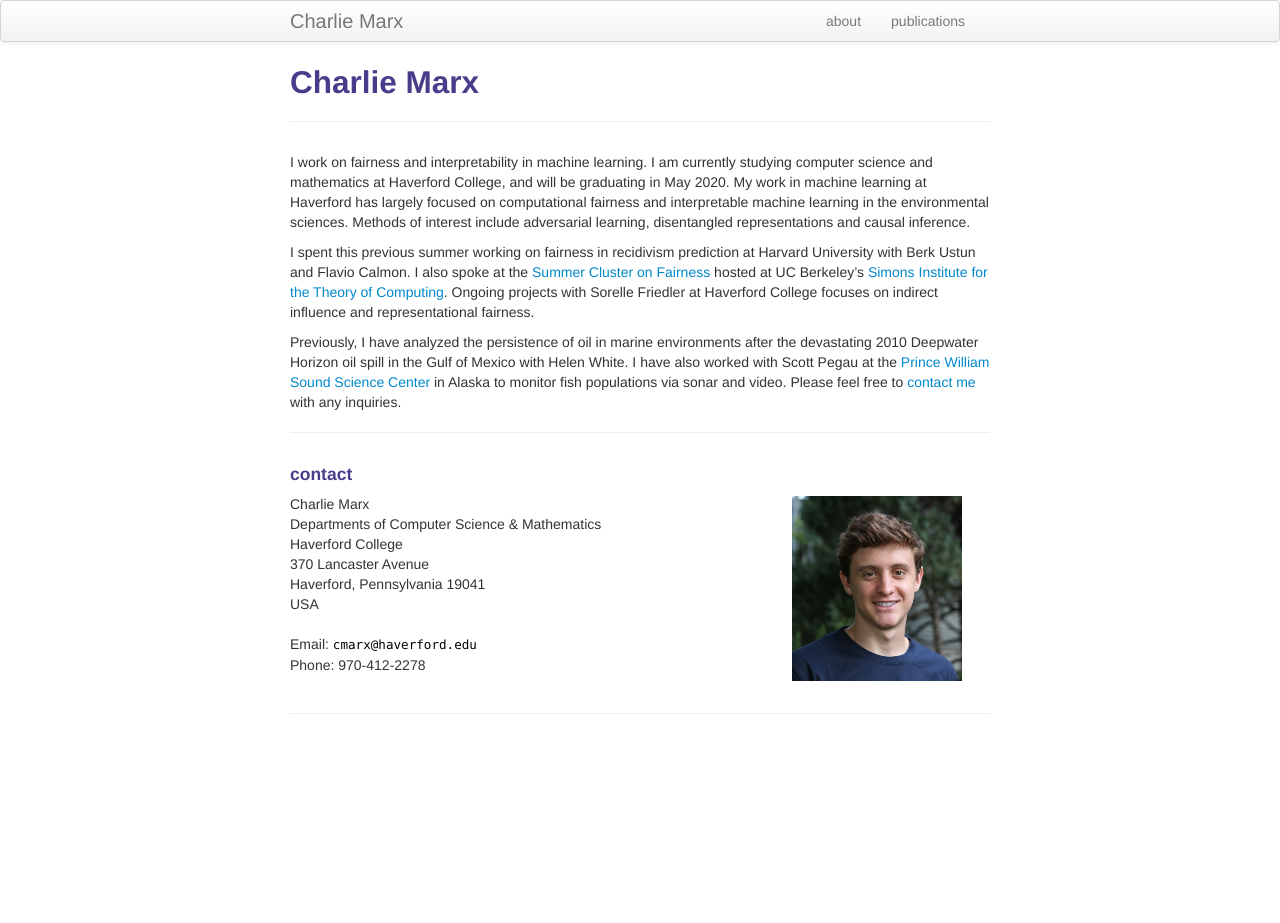
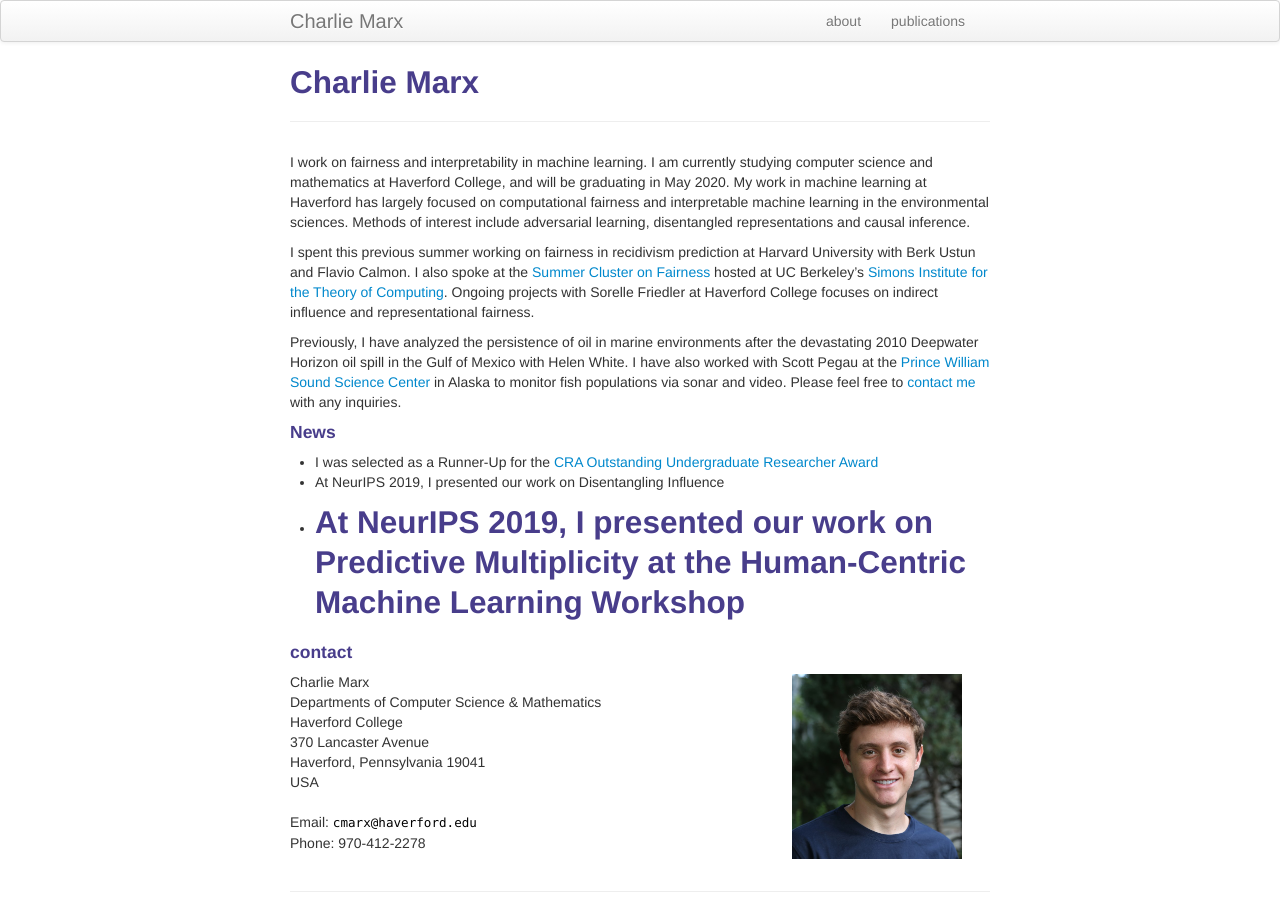
Before and after one commit to charliemarx/charliemarx.github.io, a Jekyll site: the page built from pages/about.md, in a window 1280 px wide. Built offline with Jekyll 4.4.1, drawn with Linux system fonts in a browser that asks for light colours; before the commit the page ends 900 px from its top, so only the background shows below that.

Commit message:
updating bio, adding news

```diff
--- a/pages/about.md
+++ b/pages/about.md
@@ -11,6 +11,10 @@ I spent this previous summer working on fairness in recidivism prediction at Har
 
 Previously, I have analyzed the persistence of oil in marine environments after the devastating 2010 Deepwater Horizon oil spill in the Gulf of Mexico with Helen White. I have also worked with Scott Pegau at the [Prince William Sound Science Center](http://pwssc.org/) in Alaska to monitor fish populations via sonar and video. Please feel free to [contact me]({{ site.baseurl }}/pages/about.html#contact) with any inquiries.
 
+#### News
+- I was selected as a Runner-Up for the <a href="https://cra.org/about/awards/outstanding-undergraduate-researcher-award/">CRA Outstanding Undergraduate Researcher Award</a>
+- At NeurIPS 2019, I presented our work on Disentangling Influence
+- At NeurIPS 2019, I presented our work on Predictive Multiplicity at the Human-Centric Machine Learning Workshop
 ---
 
 <div class="container">
```
